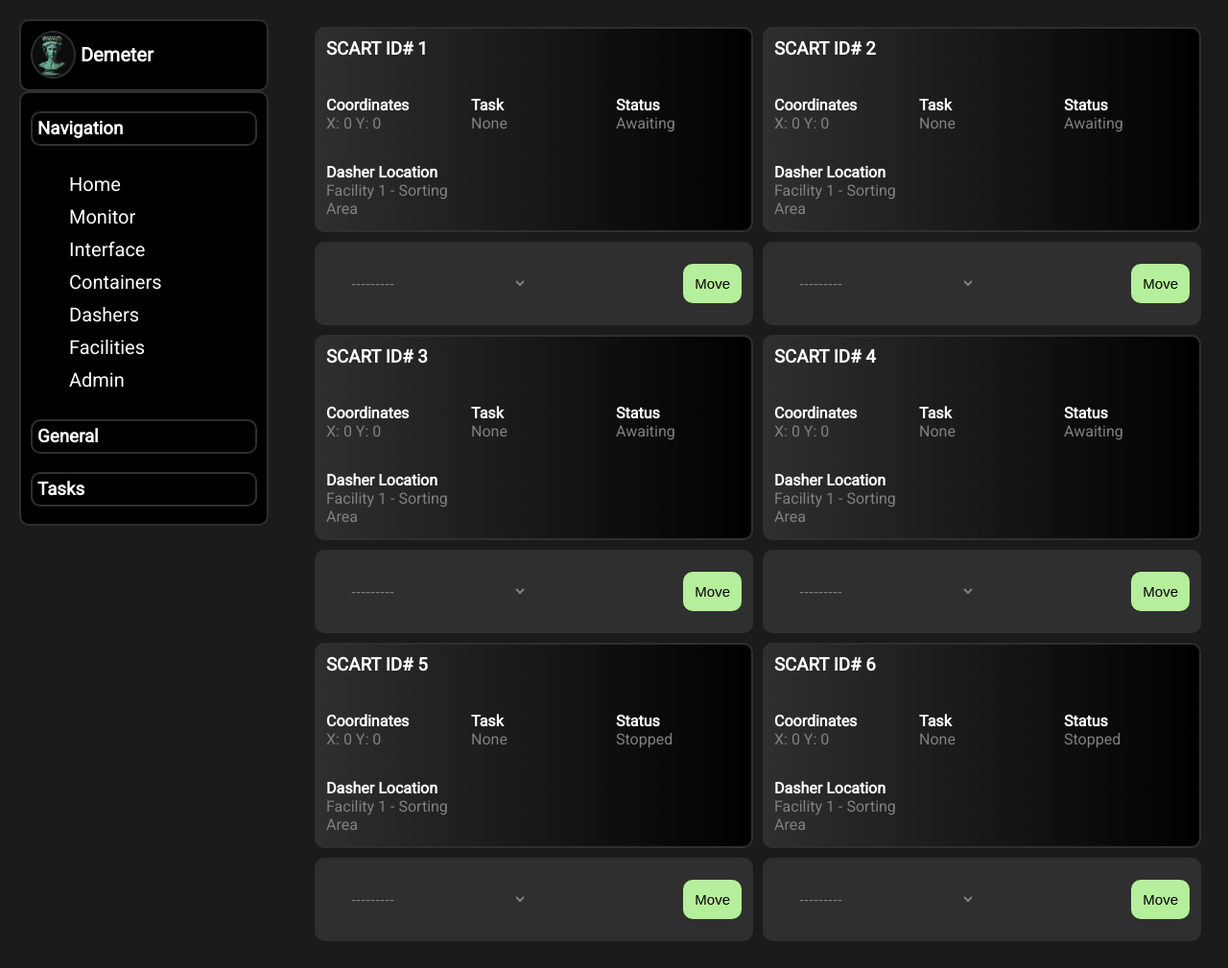
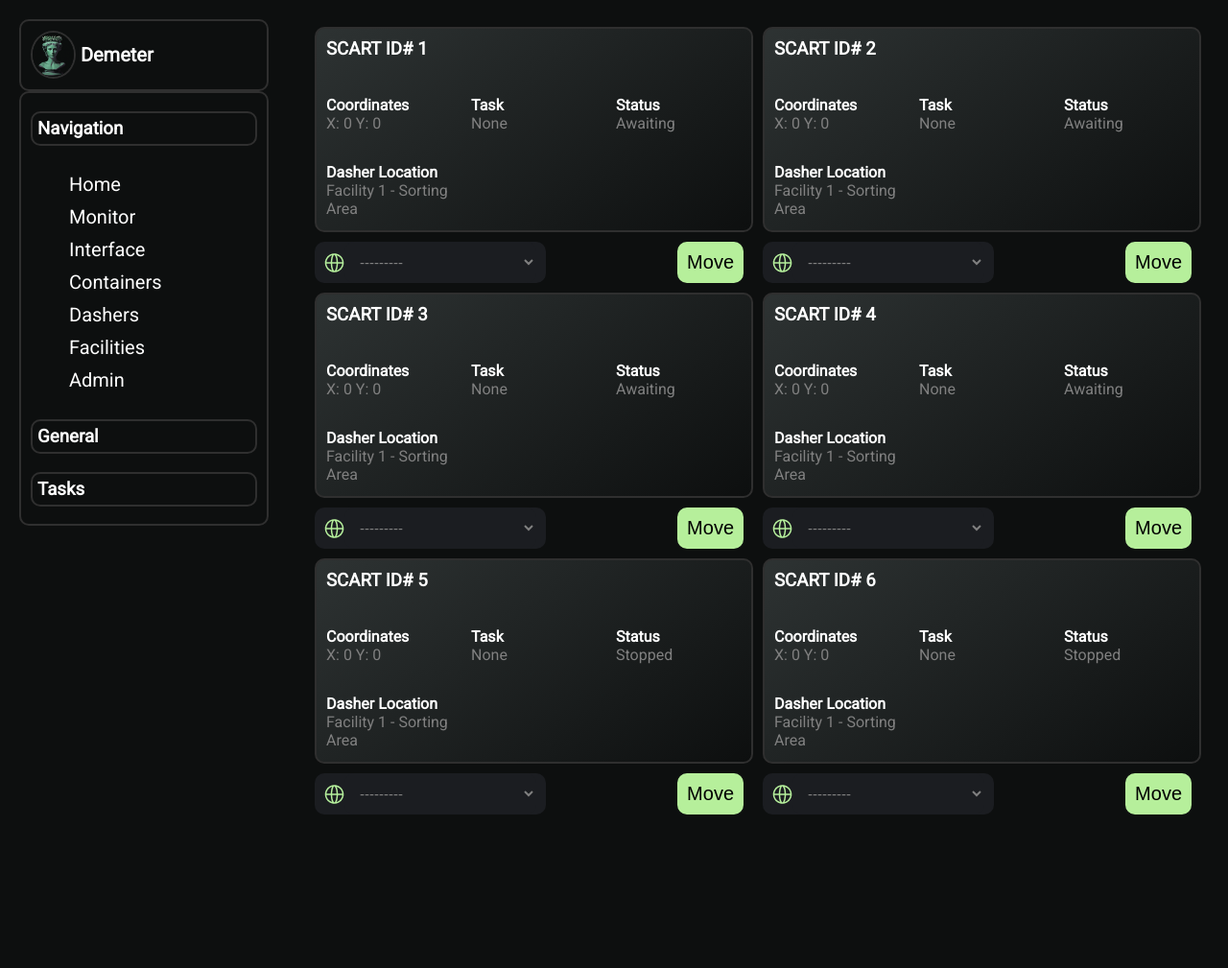
Before and after one commit to patteg21/Demeter, a Django app: page /storage/ in a window 1280 px wide. Shown: the whole page at 96% size. After the commit the page ends 849 px from the top, so only its background shows below. Run offline with Django 4.2, Linux system fonts and the light colour scheme; data comes from the database, SQL or seed files in the repository; both versions use the stored data as it was after the commit; some web fonts are replaced.

Commit message:
dasher screen near complete

```diff
--- a/demeter/inhabitant/static/css/base.css
+++ b/demeter/inhabitant/static/css/base.css
@@ -1,5 +1,5 @@
 .body{
-    background-color: #1b1b1b;
+    background-color:  #0d0f0f;
     font-family: 'Roboto', sans-serif;
 
     color: white;
@@ -12,7 +12,7 @@
     top: 0;
     width: 300px;
     height: 100%;
-    background-color: #1b1b1b;
+    background-color:  #0d0f0f;
     color: #fff;
     padding: 20px;
     box-sizing: border-box;
@@ -20,7 +20,7 @@
 
 
 .demeter-nav{
-    background-color: black;
+    background-color: #0d0f0f;
     border-radius: 10px;
     padding: 10px;
     align-items: center;
@@ -32,7 +32,7 @@
 .demeter-figure{
     padding: 10px;
     border: 2px solid #2f2f2f;
-    background-color: black;
+    background-color: #0d0f0f;
     border-radius: 10px 10px 10px 10px;
     display: flex;
 
@@ -55,7 +55,7 @@
 .nav-area{
     padding: 0px 10px 0px 10px;
     border: 2px solid #2f2f2f;
-    background-color: black;
+    background-color: #0d0f0f;
     border-radius: 10px;
     grid-row: 2 / 15;
     grid-column: 1;
--- a/demeter/inhabitant/static/css/dasher.css
+++ b/demeter/inhabitant/static/css/dasher.css
@@ -13,7 +13,7 @@
 .dasher-wrapper{
     margin-bottom: 10px;
     background-color: black;
-    background: linear-gradient(to right, #2f2f2f, black);
+    background: var(--glass-fill, linear-gradient(145deg, rgba(215, 237, 237, 0.16) 0%, rgba(204, 235, 235, 0.00) 100%));
     border-radius: 10px;
     border: 2px solid #2f2f2f;
 
@@ -53,10 +53,8 @@
 
 .dasher-subsection-form{
     border-radius: 10px;
-    padding: 10px;
-    background-color: #2f2f2f;
     /* background: linear-gradient(to right, #2f2f2f, black); */
-    border: 2px solid #2f2f2f;
+
     grid-row: 4;
     grid-column: 1/4;
 
@@ -64,36 +62,49 @@
 
 
 .dasher-mover-form {
+    padding: 0px 10px 0px 0px;
     display: flex;
     align-items: center;
 }
 
-.dasher-mover-form > p{
-    border-radius: 10px;
+.dasher-mover-form > div > p{
     margin: 0px;
-    padding: 10px 10px 10px 10px;
     /* border: 2px solid #b6ef9b;
     background-color: aqua; */
     list-style: none;
 }
 
-.dasher-mover-form>p>input{
-    background-color: aqua;
-}
 
 .dasher-mover-form > button {
-    padding: 10px;
-    font-size: 15px;
+    padding: 8px;
+    font-size: 20px;
     border-radius: 10px;
     margin-left: auto;
     border: 2px solid #b6ef9b;
     background-color: #b6ef9b;
 }
 
+.dasher-mover-form > img{
+    height: 20px;
+    margin: 0%;
+}
+
+.dasher-mover-form > div{
+    padding: 0px 0px 0px 10px;
+    margin: 0%;
+    border-radius: 10px;
+    display: flex;
+    align-items: center;
+    padding-right: 10px;
+    background-color: #1b1d21;
+
+}
+
 .model-form{
+    margin: 0%;
     border-radius: 10px;
     border: #2f2f2f;
-    background-color: #2f2f2f;
+    background-color: #1b1d21;
     color: gray;
     padding: 12px;
     font-size: 15px;
--- a/demeter/inhabitant/static/css/home.css
+++ b/demeter/inhabitant/static/css/home.css
@@ -10,7 +10,7 @@
 .demeter-chat{
     text-align: center;
     outline: 2px solid #2f2f2f;
-    background-color: black;
+    background-color:  #0d0f0f;
     padding: 5px 25px 25px 25px;
     border-radius: 25px;
 }
@@ -31,7 +31,7 @@
     border: 2px solid white;
     padding: 5px;
     border-radius: 10px;
-    background-color: black;
+    background-color:  #0d0f0f;
     color: white;
     width: 250px;
     text-align: center;
@@ -45,6 +45,6 @@
     border: 2px solid white;
     border-radius: 10px;
     padding: 5px;
-    background-color: black;
+    background-color:  #0d0f0f;
     color: white;
 }
```
Also changed, not shown: demeter/db.sqlite3, demeter/inhabitant/static/img/location-icon.png (added), demeter/storage/templates/storage/dashers.html.
